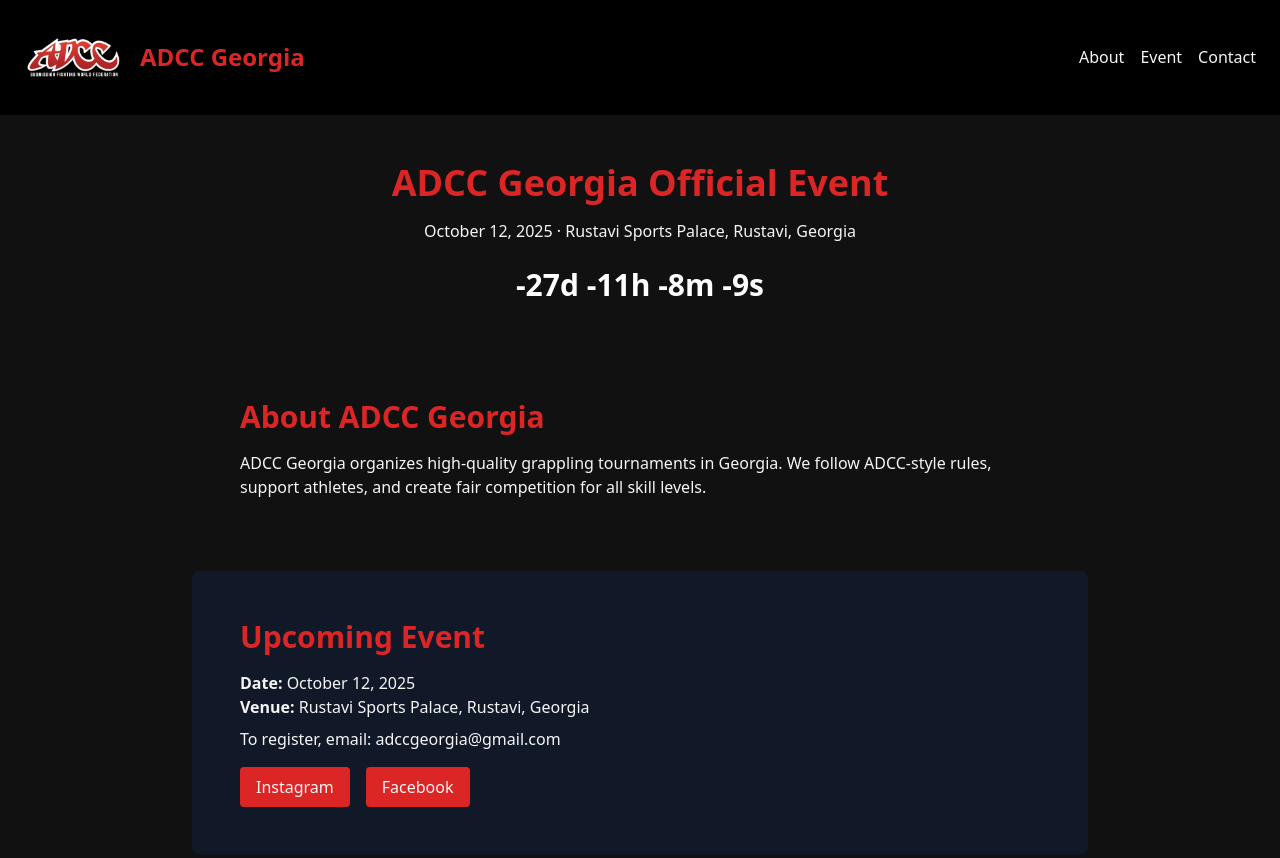
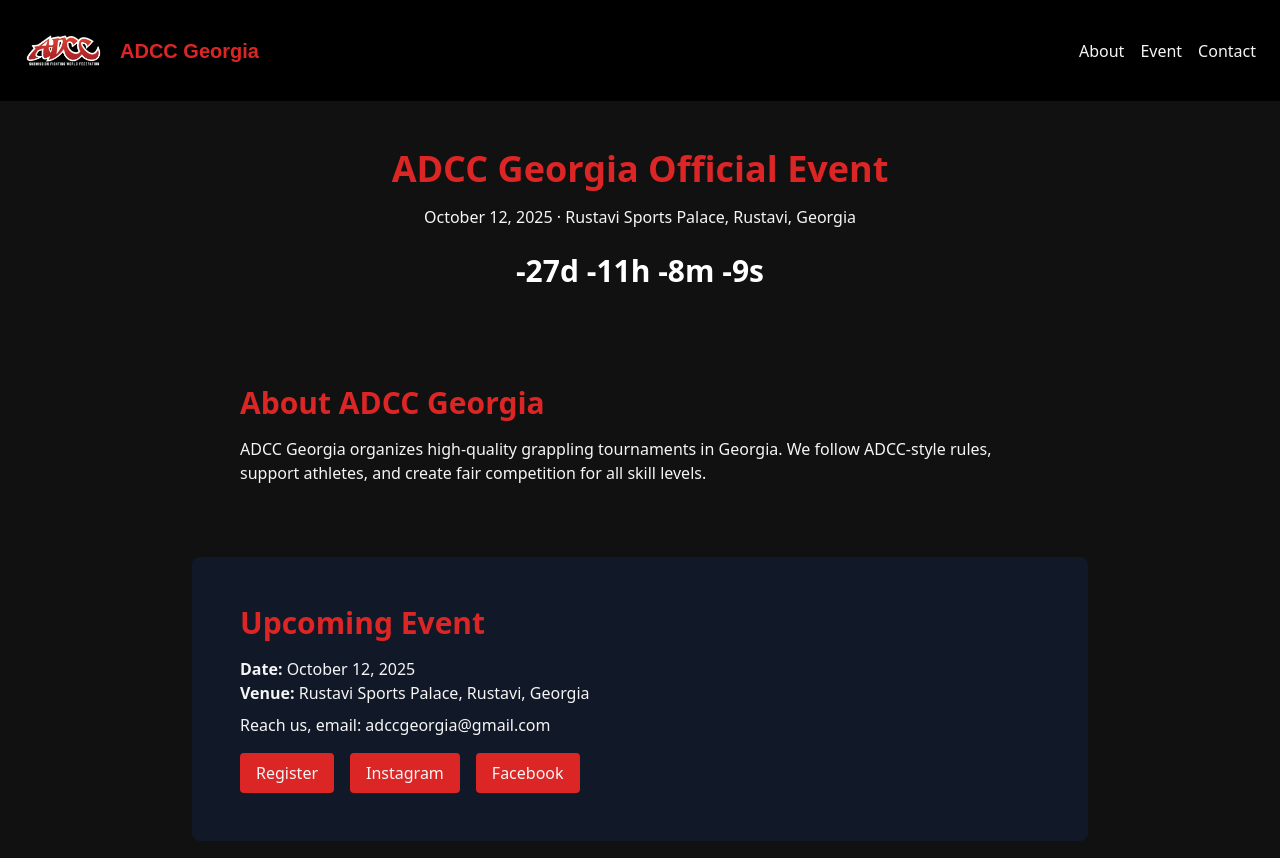
Before and after one commit to orkhanrakhimov/adcc-georgia, a plain HTML site: page index.html in a window 1280 px wide. Shown: the top 858 px of the page. Drawn offline with nearby package versions, Linux system fonts and the light colour scheme.

Commit message:
index.html

```diff
--- a/index.html
+++ b/index.html
@@ -8,6 +8,8 @@
 <style>
   body { background-color: #111; color: #f5f5f5; }
   a { color: #f00; }
+  /* Custom font for header */
+  .header-title { font-family: 'Arial', sans-serif; font-weight: 700; }
 </style>
 </head>
 <body class="font-sans">
@@ -16,8 +18,8 @@
 <header class="bg-black p-6 flex justify-between items-center">
   <div class="flex items-center gap-4">
     <!-- Logo image -->
-    <img src="adcc.png" alt="ADCC Georgia Logo" width="100">
-    <h1 class="text-2xl font-bold text-red-600">ADCC Georgia</h1>
+    <img src="adcc.png" alt="ADCC Georgia Logo" width="80">
+    <h1 class="text-xl header-title text-red-600">ADCC Georgia</h1>
   </div>
   <nav class="flex gap-4">
     <a href="#about" class="hover:underline">About</a>
@@ -59,8 +61,9 @@
   <h3 class="text-3xl font-bold text-red-600 mb-4">Upcoming Event</h3>
   <p><strong>Date:</strong> October 12, 2025</p>
   <p><strong>Venue:</strong> Rustavi Sports Palace, Rustavi, Georgia</p>
-  <p class="mt-2">To register, email: <a href="mailto:adccgeorgia@gmail.com">adccgeorgia@gmail.com</a></p>
+  <p class="mt-2">Reach us, email: <a href="mailto:adccgeorgia@gmail.com">adccgeorgia@gmail.com</a></p>
   <div class="mt-4 flex gap-4">
+    <a href="https://smoothcomp.com/en/event/24202" target="_blank" class="px-4 py-2 bg-red-600 rounded">Register</a>
     <a href="https://instagram.com/adccgeorgia" target="_blank" class="px-4 py-2 bg-red-600 rounded">Instagram</a>
     <a href="https://fb.com/adccgeorgia" target="_blank" class="px-4 py-2 bg-red-600 rounded">Facebook</a>
   </div>
```
